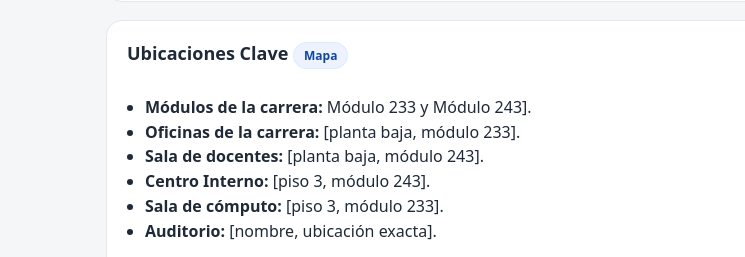
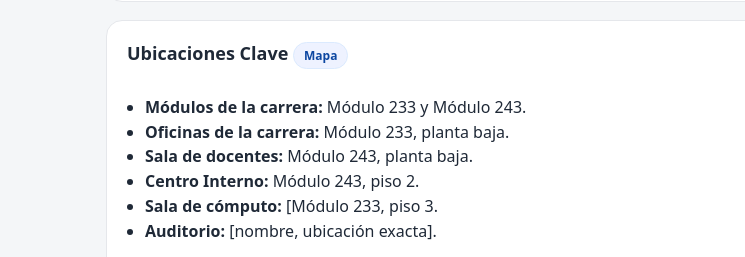
Before and after one commit to micaelamolina200-netizen/uagrm-info, a plain HTML site: page index.html in a window 1280 px wide. Shown: the part 3328-3585 px from the top of the page, 0-745 px from the left. Drawn offline with Linux system fonts and the light colour scheme; grey boxes are pictures that could not be loaded.

Commit message:
Update index.html

```diff
--- a/index.html
+++ b/index.html
@@ -258,11 +258,11 @@
       <div class="two-col">
         <div>
           <ul class="list">
-            <li><strong>Módulos de la carrera:</strong> Módulo 233 y Módulo 243].</li>
-            <li><strong>Oficinas de la carrera:</strong> [planta baja, módulo 233].</li>
-            <li><strong>Sala de docentes:</strong> [planta baja, módulo 243].</li>
-            <li><strong>Centro Interno:</strong> [piso 3, módulo 243].</li>
-            <li><strong>Sala de cómputo:</strong> [piso 3, módulo 233].</li>
+            <li><strong>Módulos de la carrera:</strong> Módulo 233 y Módulo 243.</li>
+            <li><strong>Oficinas de la carrera:</strong> Módulo 233, planta baja.</li>
+            <li><strong>Sala de docentes:</strong> Módulo 243, planta baja.</li>
+            <li><strong>Centro Interno:</strong> Módulo 243, piso 2.</li>
+            <li><strong>Sala de cómputo:</strong> [Módulo 233, piso 3.</li>
             <li><strong>Auditorio:</strong> [nombre, ubicación exacta].</li>
           </ul>
           <p class="muted">Sugerencia: añade un enlace a Google Maps de cada punto.</p>
```
